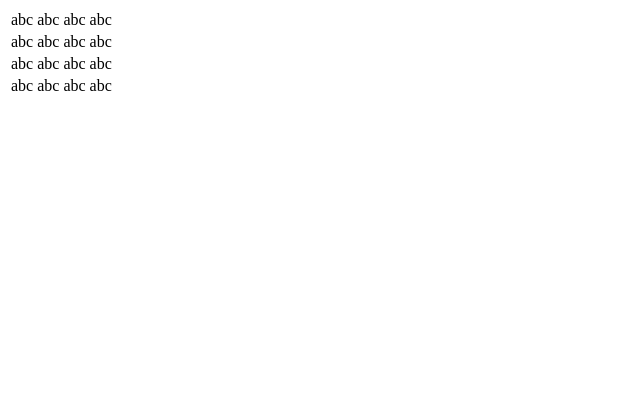
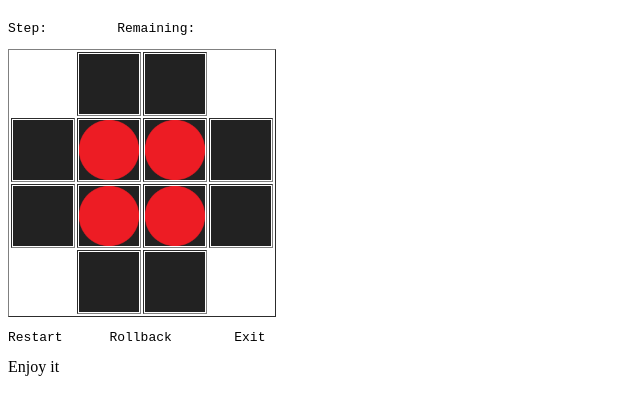
Before and after one commit to keyman169/keyman169.github.io, a plain HTML site: page index.html in a window 1280 px wide. Shown: the whole page, without its empty margins (0-640 px from the left). Drawn offline with Linux system fonts and the light colour scheme.

Commit message:
add image

```diff
--- a/index.html
+++ b/index.html
@@ -3,14 +3,21 @@
 <head>
   <meta charset="utf-8">
   <title>EaTall</title>
+  <link rel="stylesheet" type="text/css" href="style/main.css">
 </head>
 <body>
-    <div>
-        <table id="container">
+    <div id="info-container"><pre>Step:         Remaining:</pre></div>
+    <div id="game-container">
+        <table id="container"  border="1">
 
         </table>
     </div>
+
+    <div id="operation-container"><pre>Restart      Rollback        Exit</pre></div>
+    <div id="message-container">Enjoy it</div>
     <script type="text/javascript" src="js/map.js"></script>
+    <script type="text/javascript" src="js/grid.js"></script>
+    <script type="text/javascript" src="js/tile.js"></script>
     <script type="text/javascript" src="js/game.js"></script>
 </body>
 </html>
--- a/js/game.js
+++ b/js/game.js
@@ -1,22 +1,2 @@
-
-function generateTile(exist){
-    var tile = document.createElement("div");
-    tile.innerHTML = "abc";
-    return tile;
-}
-
-function generateGrid(map) {
-    var table = document.getElementById("container");
-    for (var j=0;j<map.height;j++){
-        var tr = document.createElement('tr');
-        for(var i=0;i<map.width;i++){
-            var td = document.createElement('td');
-            var exist = map.item[j*map.width  + i];
-            td.appendChild(generateTile());
-            tr.appendChild(td);
-        }
-        table.appendChild(tr);
-    }
-}
-
-generateGrid(mapDate.simple);
+var grid = new Grid();
+grid.init(map.simple);
--- a/js/grid.js
+++ b/js/grid.js
@@ -1,3 +1,33 @@
 /**
  * Created by YanQ on 2015/4/28.
  */
+function Grid(){
+
+}
+
+Grid.prototype.createTile = function(exist){
+    var tile = document.createElement("div");
+    var classes = ["grid"];
+    tile.setAttribute("class", classes.join(" "));
+    if(exist>1){
+        tile.innerHTML = "<img src='image/tile.png' width='60' height = '60' draggable='true' >";
+    }
+    return tile;
+};
+
+Grid.prototype.init  = function (map) {
+    var self = this;
+    var table = document.getElementById("container");
+    for (var j=0;j<map.height;j++){
+        var tr = document.createElement('tr');
+        for(var i=0;i<map.width;i++){
+            var td = document.createElement('td');
+            var exist = map.item[j*map.width  + i];
+            if(exist>0){
+                td.appendChild(this.createTile(exist));
+            }
+            tr.appendChild(td);
+        }
+        table.appendChild(tr);
+    }
+}
--- a/js/map.js
+++ b/js/map.js
@@ -1,7 +1,7 @@
 /**
  * Created by YanQ on 2015/4/28.
  */
-var mapDate = {
+var map = {
     normal: {
         width: 8,
         height: 8,
@@ -16,10 +16,10 @@ var mapDate = {
         width: 4,
         height: 4,
         item: [
-            1,1,1,1,
-            1,1,1,1,
-            1,1,1,1,
-            1,1,1,1
+            0,1,1,0,
+            1,2,2,1,
+            1,2,2,1,
+            0,1,1,0
         ]
     }
 };
--- a/js/tile.js
+++ b/js/tile.js
@@ -1,3 +1,17 @@
 /**
  * Created by YanQ on 2015/4/28.
  */
+function Tile(position){
+    this.x = position.x;
+    this.y = position.y;
+    this.previousPosition = null;
+}
+
+Tile.prototype.savePosition = function () {
+    this.previousPosition = { x: this.x, y: this.y };
+};
+
+Tile.prototype.updatePosition = function (position) {
+    this.x = position.x;
+    this.y = position.y;
+};
--- /dev/null
+++ b/style/main.css
@@ -0,0 +1,32 @@
+.grid  {
+    width: 60px;
+    height: 60px;
+    background: #222;
+}
+table {
+    empty-cells:hide;
+}
+td {
+    width: 60px;
+    height: 60px;
+}
+
+#info-container {
+    float: left ;
+    clear: both;
+}
+
+#game-container {
+    float: left ;
+    clear: both;
+}
+
+#operation-container {
+    float: left ;
+    clear: both;
+}
+
+#message-container {
+    float: left ;
+    clear: both;
+}
```
Also changed, not shown: image/tile.png (added).
